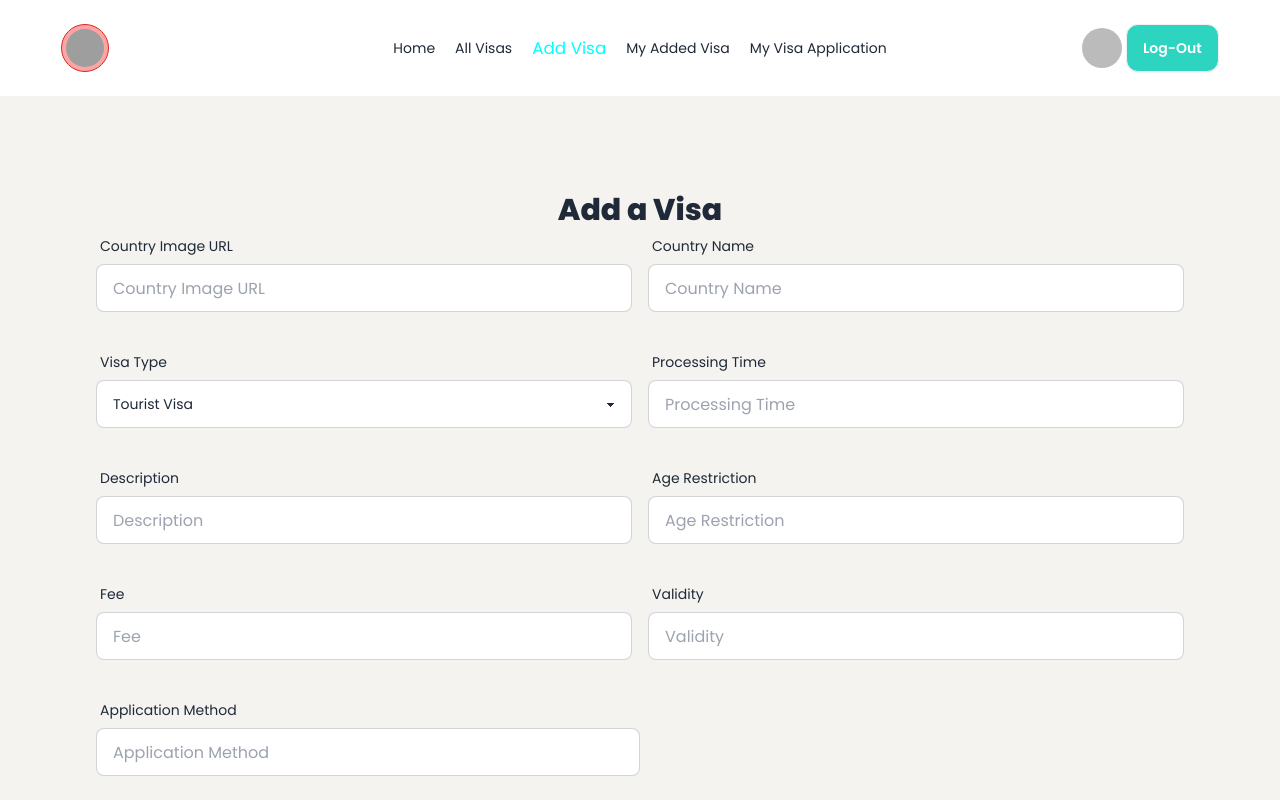
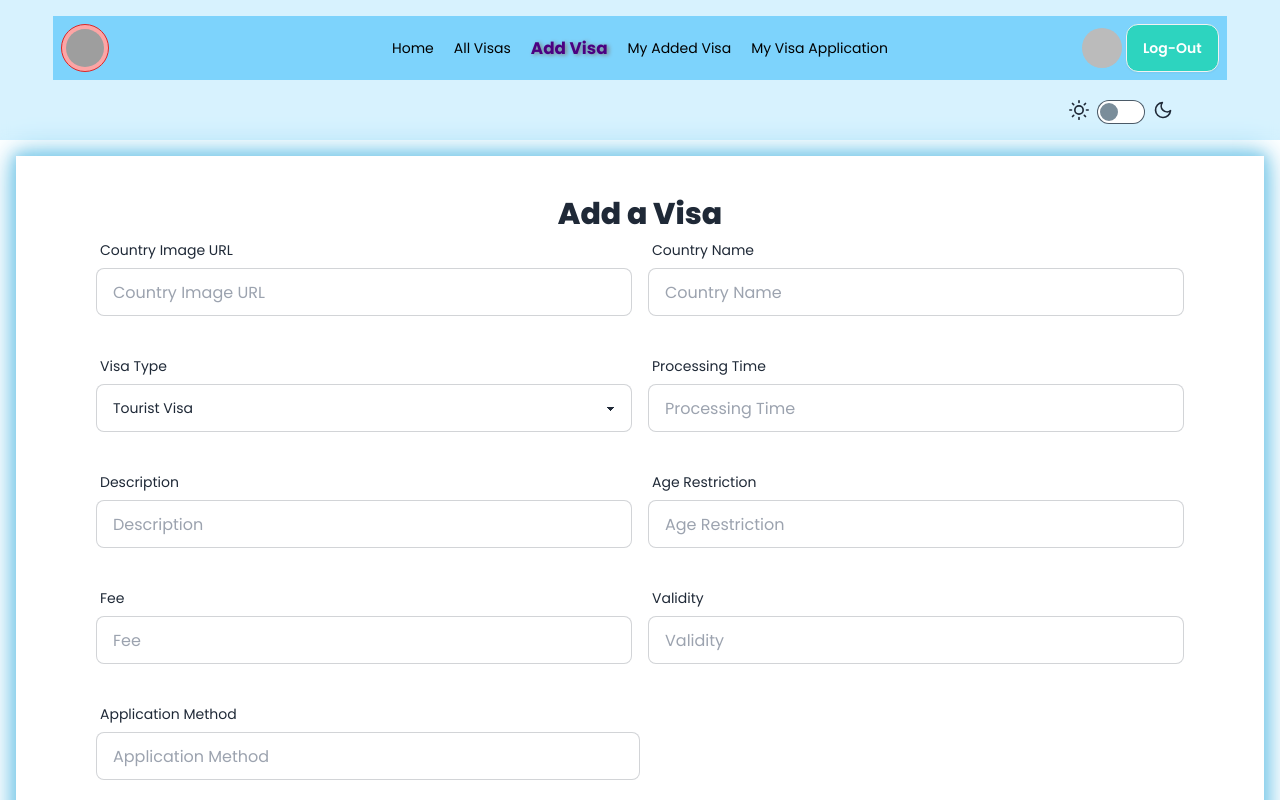
Before and after one commit to tahminatanjidamiti/visa-navigator-portal-client, a React (Vite) app: page /add_visa in a window 1280 px wide. Shown: the top 800 px of the page. Built offline with nearby package versions, Linux system fonts and the light colour scheme; no server answers; sample sign-in values are in the browser's storage; grey boxes are pictures that could not be loaded.

Commit message:
new effects added to the code

```diff
--- a/src/Components/AddVisa.jsx
+++ b/src/Components/AddVisa.jsx
@@ -66,7 +66,8 @@ const AddVisa = () => {
     };
 
     return (
-        <div className='bg-[#F4F3F0] p-24'>
+        <div className='px-20 py-10 relative m-4'>
+            <div className="absolute inset-0 animate-neon-glow -z-10"></div>
             <h2 className='text-3xl font-extrabold text-center'>Add a Visa</h2>
             <form onSubmit={handleAddVisa}>
                 <div className='md:flex mb-8'>
--- a/src/Components/ApplicationGuide.jsx
+++ b/src/Components/ApplicationGuide.jsx
@@ -38,7 +38,7 @@ const ApplicationGuide = () => {
                     <div className={`card ${animate ? 'animate__animated animate__fadeInDown' : ''}`}>
                         <figure className='h-[400px]'>
                             <img className='h-full w-full object-cover rounded-md'
-                        src="https://i.ibb.co.com/4MKwFwS/top-view-visa-application-arrangement.jpg"
+                                src="https://i.ibb.co.com/ccMcGHX3/visa-application-form-smartphone.jpg"
                                 alt="Visa application pic!" />
                         </figure>
 
@@ -46,13 +46,27 @@ const ApplicationGuide = () => {
                     <div className={`card ${animate ? 'animate__animated animate__fadeInDown' : ''}`}>
                         <figure className='h-[400px]'>
                             <img className='h-full w-full object-cover rounded-md'
-                        src="https://i.ibb.co.com/yXJCBVW/apply-online-application-form-recruitment-concept.jpg"
+                                src="https://i.ibb.co.com/0pcHDv5H/young-couple-holding-smartphone-plane-tickets-traveling.jpg"
                                 alt="Visa application pic!" />
                         </figure>
 
                     </div>
                 </div>
-
+            <div className='relative'>
+                <div className="absolute inset-0 animate-neon-glow -z-10"></div>
+                <div className='grid grid-cols-1 md:grid-cols-2 gap-5 py-10 my-10 px-4'>
+                    <div className='flex items-center justify-center gap-6 w-11/12 mx-auto '>
+                        <div><img src="https://img.icons8.com/?size=48&id=tnnUFgHrPmR0&format=gif" alt="Icon pic!" /></div>
+                        <div className='space-y-2'><p className='font-bold text-lg'>Get the latest news and offers</p> <h2 className='font-bold text-3xl'>Subscribe to our newsletter</h2></div>
+                    </div>
+                    <div>
+                        <div className="mt-2 join border border-sky-950">
+                            <input className="input input-bordered join-item h-[60px]" placeholder="Email" />
+                            <button className="btn h-[60px] join-item bg-sky-500 hover:bg-sky-800 hover:text-white">Subscribe</button>
+                        </div>
+                    </div>
+                </div>
+            </div>
         </div>
     );
 };
--- a/src/Components/LatestVisa.jsx
+++ b/src/Components/LatestVisa.jsx
@@ -7,12 +7,13 @@ const LatestVisa = ({loadedVisas}) => {
 
 
     return (
-      <div className="bg-[#F4F3F0] p-8 md:p-24">
+      <div className="p-8 md:p-24 relative">
+        <div className="absolute inset-0 animate-neon-glow -z-10"></div>
         <h2 className="text-3xl font-extrabold mb-8 flex justify-center items-center mx-auto">Latest Visas</h2>
         <p className='my-10 w-9/12 mx-auto text-center'>Explore tailored options, detailed requirements, and insider insights to simplify your journey and make global travel dreams a reality.</p>
         <div className="grid grid-cols-1 md:grid-cols-3 lg:grid-cols-3 gap-8">
           {visas.map((visa) => (
-            <div key={visa._id} className="card border-4 border-base-900 w-full bg-white shadow-lg">
+            <div key={visa._id} className="card border-4 border-base-900 w-full shadow-lg">
               <figure>
                 <img src={visa.country_image} alt={visa.country_name} className="h-48 w-full object-cover" />
               </figure>
@@ -23,7 +24,7 @@ const LatestVisa = ({loadedVisas}) => {
                 <p><strong>Fee:</strong> {visa.fee}</p>
                 <p><strong>Validity:</strong> {visa.validity}</p>
                 <p><strong>Application Method:</strong> {visa.application_method}</p>
-                <Link to={`/visa_details/${visa._id}`} className="btn bg-teal-300 mt-4 text-white">See Details</Link>
+                <Link to={`/visa_details/${visa._id}`} className="btn bg-teal-300 mt-4 text-black">See Details</Link>
               </div>
             </div>
           ))}
@@ -31,7 +32,7 @@ const LatestVisa = ({loadedVisas}) => {
 
 
         <div className="mt-8 text-center">
-          <Link to="/all_visas" className="btn bg-teal-500">See All Visas</Link>
+          <Link to="/all_visas" className="btn bg-teal-500 text-black">See All Visas</Link>
         </div>
       </div>
     );
--- a/src/Components/Navbar.jsx
+++ b/src/Components/Navbar.jsx
@@ -2,7 +2,7 @@ import React, { useContext } from 'react';
 import { Link, NavLink } from 'react-router-dom';
 import { AuthContext } from './provider/AuthProvider';
 
-const Navbar = () => {
+const Navbar = ({ handleThemeToggle, isDark }) => {
     const {user, logOut} = useContext(AuthContext);
     const links = <>
         <NavLink to="/">Home</NavLink>
@@ -12,8 +12,8 @@ const Navbar = () => {
         <NavLink to={`/my_visa_application/${user?.email}`}>My Visa Application</NavLink>
     </>
     return (
-        <div className='py-4'>
-            <div className="navbar w-11/12 mx-auto">
+        <div className='sticky top-0 z-50 backdrop-blur-sm bg-sky-400 bg-opacity-20 py-4'>
+            <div className="navbar w-11/12 mx-auto text-black bg-sky-300">
                 <div className="navbar-start">
                     <div className="dropdown">
                         <div tabIndex={0} role="button" className="btn btn-ghost lg:hidden">
@@ -49,6 +49,44 @@ const Navbar = () => {
                     }
                 </div>
             </div>
+            <div className='flex justify-end w-11/12 mt-5'>
+                <label className="flex cursor-pointer gap-2">
+                    <svg
+                        xmlns="http://www.w3.org/2000/svg"
+                        width="20"
+                        height="20"
+                        viewBox="0 0 24 24"
+                        fill="none"
+                        stroke="currentColor"
+                        strokeWidth="2"
+                        strokeLinecap="round"
+                        strokeLinejoin="round">
+                        <circle cx="12" cy="12" r="5" />
+                        <path
+                            d="M12 1v2M12 21v2M4.2 4.2l1.4 1.4M18.4 18.4l1.4 1.4M1 12h2M21 12h2M4.2 19.8l1.4-1.4M18.4 5.6l1.4-1.4" />
+                    </svg>
+                    {/* Theme Toggle */}
+                    <input
+                        type="checkbox"
+                        value="synthwave"
+                        className="toggle theme-controller"
+                        checked={isDark}
+                        onChange={handleThemeToggle}
+                    />
+                    <svg
+                        xmlns="http://www.w3.org/2000/svg"
+                        width="20"
+                        height="20"
+                        viewBox="0 0 24 24"
+                        fill="none"
+                        stroke="currentColor"
+                        strokeWidth="2"
+                        strokeLinecap="round"
+                        strokeLinejoin="round">
+                        <path d="M21 12.79A9 9 0 1 1 11.21 3 7 7 0 0 0 21 12.79z"></path>
+                    </svg>
+                </label>
+            </div>
         </div>
     );
 };
--- a/src/Components/Root.jsx
+++ b/src/Components/Root.jsx
@@ -1,4 +1,4 @@
-import React, { useContext, useEffect } from 'react';
+import React, { useContext, useEffect, useState } from 'react';
 import Navbar from './Navbar';
 import { Outlet, useLocation } from 'react-router-dom';
 import Footer from './Footer';
@@ -22,11 +22,35 @@ const Root = () => {
             const pageTitle = pathSelect[location.pathname] || 'Home';
             document.title = `NaVisa | ${pageTitle}`;
         }, [location, user?.email]);
+        const [isDark, setIsDark] = useState(false);
+
+    useEffect(() => {
+        const savedTheme = localStorage.getItem('theme');
+        if (savedTheme === 'dark') {
+            setIsDark(true);
+            document.documentElement.setAttribute('data-theme', 'dark');
+        } else {
+            setIsDark(false);
+            document.documentElement.setAttribute('data-theme', 'light');
+        }
+    }, []);
+
+    // Toggle the theme//
+    const handleThemeToggle = () => {
+        setIsDark((prev) => {
+            const newTheme = !prev ? 'dark' : 'light';
+            // Update the theme in localStorage//
+            localStorage.setItem('theme', newTheme);
+            // Set the theme to the root element (html or body)//
+            document.documentElement.setAttribute('data-theme', newTheme);
+            return !prev;
+        });
+    };
 
     return (
         <div>
-            <Navbar></Navbar>
-            <div className='min-h-[calc(100vh-373px)]'>
+            <Navbar handleThemeToggle={handleThemeToggle} isDark={isDark}></Navbar>
+            <div className='min-h-[calc(100vh-417px)]'>
                 <Outlet></Outlet>
             </div>
             <Footer></Footer>
--- a/src/Components/VisaCard.jsx
+++ b/src/Components/VisaCard.jsx
@@ -5,7 +5,8 @@ const VisaCard = ({ visa }) => {
   const { _id, country_name, visa_type, processing_time, fee, country_image } = visa;
 
   return (
-    <div className="card bg-base-100 shadow-xl p-5">
+    <div className="card bg-base-100 shadow-xl p-5 relative">
+      <div className="absolute inset-0 animate-neon-glow -z-10"></div>
       <figure>
         <img
           src={country_image}
--- a/src/Components/provider/AuthProvider.jsx
+++ b/src/Components/provider/AuthProvider.jsx
@@ -9,6 +9,11 @@ const AuthProvider = ({ children }) => {
 
     const [user, setUser] = useState(null);
     const [loading, setLoading] = useState(true);
+    const [hydrated, setHydrated] = useState(false); // Track hydration
+
+    useEffect(() => {
+        setHydrated(true); // Mark hydration complete once mounted
+    }, []);
 
 
     const createNewUser = (email, password) => {
@@ -47,6 +52,9 @@ const AuthProvider = ({ children }) => {
         updateUserProfile,
 
     }
+    if (!hydrated || loading) {
+        return <div>Loading...</div>;
+    }
     return (
         <AuthContext.Provider value={authInfo}>{children}</AuthContext.Provider>
     );
--- a/src/index.css
+++ b/src/index.css
@@ -15,6 +15,9 @@ body {
 }
 
 .active{
-  color: aqua;
   font-size: larger;
+  font-weight: bold;
+  color: indigo;
+  text-shadow: 2px 1px 4px gray;
+  transition: all 0.3s ease;
 }
--- a/tailwind.config.js
+++ b/tailwind.config.js
@@ -5,7 +5,18 @@ export default {
     "./src/**/*.{js,ts,jsx,tsx}",
   ],
   theme: {
-    extend: {},
+    extend: {
+      keyframes: {
+        'neon-glow': {
+          '0%': { boxShadow: '0 0 10px #87CEEB, 0 0 20px #87CEEB, 0 0 30px #87CEEB' },
+          '50%': { boxShadow: '0 0 20px #87CEEB, 0 0 30px #87CEEB, 0 0 40px #87CEEB' },
+          '100%': { boxShadow: '0 0 10px #87CEEB, 0 0 20px #87CEEB, 0 0 30px #87CEEB' },
+        },
+      },
+      animation: {
+        'neon-glow': 'neon-glow 2s infinite alternate',
+      },
+    },
   },
   plugins: [
     require('daisyui'),
```
Also changed, not shown: src/Components/Home.jsx (+0 -61 lines), src/Components/KeyFeature.jsx (+5 -5 lines). Lines whose indentation alone changed are shown as unchanged.
